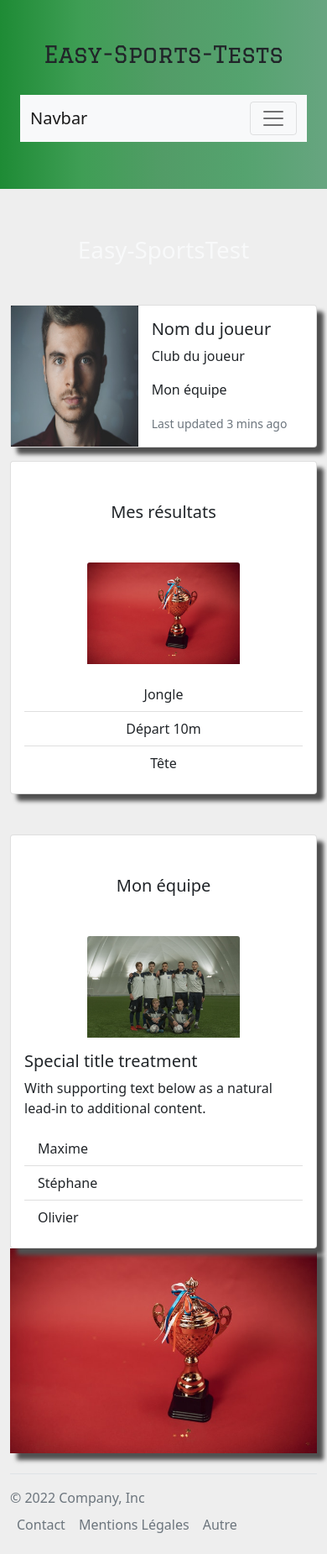
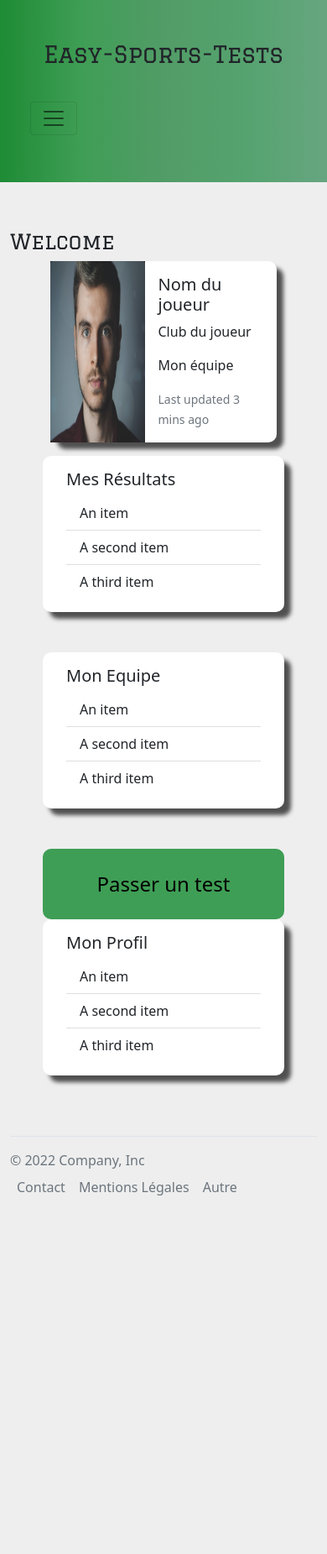
Before and after one commit to StHucher/easy-sports-tests, a PHP site: page /player_home.html in a window 390 px wide. Shown: the top 1851 px of the page at 84% size. After the commit the page ends 1424 px from the top, so only its background shows below. Run offline with PHP 8.4, Linux system fonts and the light colour scheme; some libraries are stand-ins or nearby versions.

Commit message:
work in progress on the button

```diff
--- a/assets/css/style.css
+++ b/assets/css/style.css
@@ -24,12 +24,10 @@ body {
     margin-bottom: 2rem;
   }
 
-  .title-page{
+.title-page{
     margin-top: 3rem;
     font-family: 'Graduate', cursive;
-  }
-
-
+}
 
 /* fait passer la navbar au dessus du texte */
 .navbar {
@@ -67,8 +65,56 @@ body {
     transform:scale(1.05);
 }
 
-/*shadow effect on all the cards and the picture*/
-.allcard{
-    /* background-color: rgb(99, 99, 100); */
+.card {
+    border: none;
+    border-radius: 10px;
     box-shadow: 8px 8px 5px rgb(80, 80, 80);
 }
+
+.row{
+    justify-content: center;
+}
+
+.btn-1 {
+    background: #3f9e55;
+    color: #000000;
+    cursor: pointer;
+    font-size: 1.5em;
+    padding: 1.5rem;
+    border: 0;
+    transition: all 0.5s;
+    border-radius: 10px;
+    width: 18rem;
+    height: fit-content;
+    margin-left:3rem;
+    margin-right:3rem;
+    position: relative;
+}
+
+.btn-1::after {
+        content: "\f1df";
+        font-family: "Material Icons";
+        font-weight: bold;
+        position: absolute;
+        display: none;
+        left: 85%;
+        top: 31%;
+        right: 5%;
+        bottom: 0;
+        opacity: 0;
+
+}
+
+.btn-1:hover {
+        background:#67a580;
+        transition: all 0.5s;
+        border-radius: 10px;
+        box-shadow: 0px 6px 15px #0000ff61;
+        padding: 1.5rem 3.5rem 1.5rem 1.5rem;
+}
+
+/* .btn-1::after {
+    opacity: 1;
+    transition: all 0.5s;
+
+} */
--- a/player_home.html
+++ b/player_home.html
@@ -9,6 +9,7 @@
     <link rel="stylesheet" href="assets/css/style.css">
     <link rel="preconnect" href="https://fonts.googleapis.com">
     <link rel="preconnect" href="https://fonts.gstatic.com" crossorigin>
+    <link href="https://fonts.googleapis.com/icon?family=Material+Icons" rel="stylesheet">
     <link href="https://fonts.googleapis.com/css2?family=Graduate&family=Racing+Sans+One&family=Sora:wght@300&display=swap" rel="stylesheet">
 
 
@@ -18,34 +19,31 @@
 
   <div class="px-4 py-5 mb-2 text-center bg-header">
     <h1 class="title text-center">Easy-Sports-Tests</h1>
-        <nav class="navbar navbar-expand-lg navbar-light bg-light mb-2">
+        <nav class="navbar navbar-expand-lg navbar-light">
             <div class="container-fluid">
-              <a class="navbar-brand" href="#">Navbar</a>
               <button class="navbar-toggler" type="button" data-bs-toggle="collapse" data-bs-target="#navbarNav" aria-controls="navbarNav" aria-expanded="false" aria-label="Toggle navigation">
                 <span class="navbar-toggler-icon"></span>
               </button>
-              <div class="collapse navbar-collapse " id="navbarNav">
+
+              <div class="collapse navbar-collapse justify-content-md-center" id="navbarNav">
                 <ul class="navbar-nav">
                   <li class="nav-item ">
-                    <a class="nav-link active" aria-current="page" href="#">Accueil</a>
+                    <a class="nav-link active text-light" aria-current="page" href="#">Accueil</a>
                   </li>
                   <li class="nav-item">
-                    <a class="nav-link px-5" href="#">Tests</a>
+                    <a class="nav-link text-light" href="#">Tests</a>
                   </li>
                   <li class="nav-item">
-                    <a class="nav-link" href="#">Mon Profil</a>
+                    <a class="nav-link text-light" href="#">Mon Profil</a>
                   </li>
                   <li class="nav-item">
-                    <a class="nav-link px-5" href="#">Mes résultats</a>
+                    <a class="nav-link text-light" href="#">Mes résultats</a>
                   </li>
                   <li class="nav-item">
-                    <a class="nav-link" href="#">Mon équipe</a>
+                    <a class="nav-link text-light" href="#">Mon équipe</a>
                   </li>
                   <li class="nav-item">
-                    <a class="nav-link px-5" href="#">Se déconnecter</a>
-                  </li>
-                  <li class="nav-item">
-                    <a class="nav-link disabled " href="#" tabindex="-1" aria-disabled="true">Disabled</a>
+                    <a class="nav-link text-light" href="#">Se déconnecter</a>
                   </li>
                 </ul>
               </div>
@@ -55,11 +53,11 @@
 
         <div class ="container">
 
-            <div class="row">
-              <h1 class="mt-5 mb-5 text-center text-light">Easy-SportsTest</h1>
+            <div class="row text">
+              <h2 class="title-page">Welcome</h2>
 
-                <div class="col-xs-12 col-lg-6 order-lg-last ">
-                    <div class="card mb-3  allcard bg-white rounded" >
+                <div class="col-xs-12 col-lg-6 order-lg-last">
+                    <div class="card mb-3 mx-5  allcard bg-white" >
                         <div class="row g-0">
                             <div class="  col-5 col-lg-4 bg-dark">
                                 <img src="assets/images/simon-robben.jpg" alt="avatar" class="card-img h-100">
@@ -76,18 +74,14 @@
                     </div>
                 </div>
 
-                <div class="col-xs-12  col-lg-6 col-lg-order-1 test ">
-                    <div class="resultblock allcard card mb-5 rounded">
-                        <h5 class="card-title mt-5 mb-5 text-center ">Mes résultats</h5>
-                        <img src="assets/images/pexels-rodnae-productions-7005687.jpg" class="card-img-top w-50 h-50 img-fluid mx-auto d-block" alt="icon result">
-                        <div class="card-body text-center">
+                <div class="card mb-5  resultblock" style="width: 18rem;">
+                  <div class="card-body">
+                    <h5 class="card-title">Mes Résultats</h5>
                     <ul class="list-group list-group-flush">
-                                <li class="list-group-item">Jongle</li>
-                                <li class="list-group-item">Départ 10m</li>
-                                <li class="list-group-item">Tête</li>
+                      <li class="list-group-item">An item</li>
+                      <li class="list-group-item">A second item</li>
+                      <li class="list-group-item">A third item</li>
                     </ul>
-
-                        </div>
                   </div>
                 </div>
             </div>
@@ -95,29 +89,33 @@
 
             <div class="row">
 
-                <div class="col-xs-12 col-lg-6 ">
-                    <div class="card allcard rounded">
-                        <h5 class="card-title mt-5 mb-5 text-center">Mon équipe</h5>
-                        <img src="assets/images/team.jpg" class="card-img-top w-50 h-50 img-fluid mx-auto d-block" alt="team picture">
+                <!-- <div class="col-xs-12 col-lg-12 ">  -->
+
+                    <div class="card mb-5 resultblock col-xs-12 col-lg-4" style="width: 18rem;">
                       <div class="card-body">
-                          <h5 class="card-title">Special title treatment</h5>
-                          <p class="card-text">With supporting text below as a natural lead-in to additional content.</p>
+                        <h5 class="card-title">Mon Equipe</h5>
                         <ul class="list-group list-group-flush">
-                            <li class="list-group-item">Maxime</li>
-                            <li class="list-group-item">Stéphane</li>
-                            <li class="list-group-item">Olivier</li>
+                          <li class="list-group-item">An item</li>
+                          <li class="list-group-item">A second item</li>
+                          <li class="list-group-item">A third item</li>
+                        </ul>
+                      </div>
+                    </div>
+
+                        <button class="btn-1">Passer un test</button>
+
+                    <div class="card mb-5 resultblock mb-5 col-xs-12 col-lg-4" style="width: 18rem;">
+                      <div class="card-body">
+                        <h5 class="card-title">Mon Profil</h5>
+                        <ul class="list-group list-group-flush">
+                          <li class="list-group-item">An item</li>
+                          <li class="list-group-item">A second item</li>
+                          <li class="list-group-item">A third item</li>
                         </ul>
                       </div>
                     </div>
 
                 </div>
-                <div class="col-xs-12 col-lg-6">
-                  <img src="assets/images/pexels-rodnae-productions-7005687.jpg" class="img-fluid col-xs-12 col-lg-6 mx-auto d-block allcard">
-                </div>
-
-
-
-
             </div>
 
 
```
Lines whose indentation alone changed are shown as unchanged.
